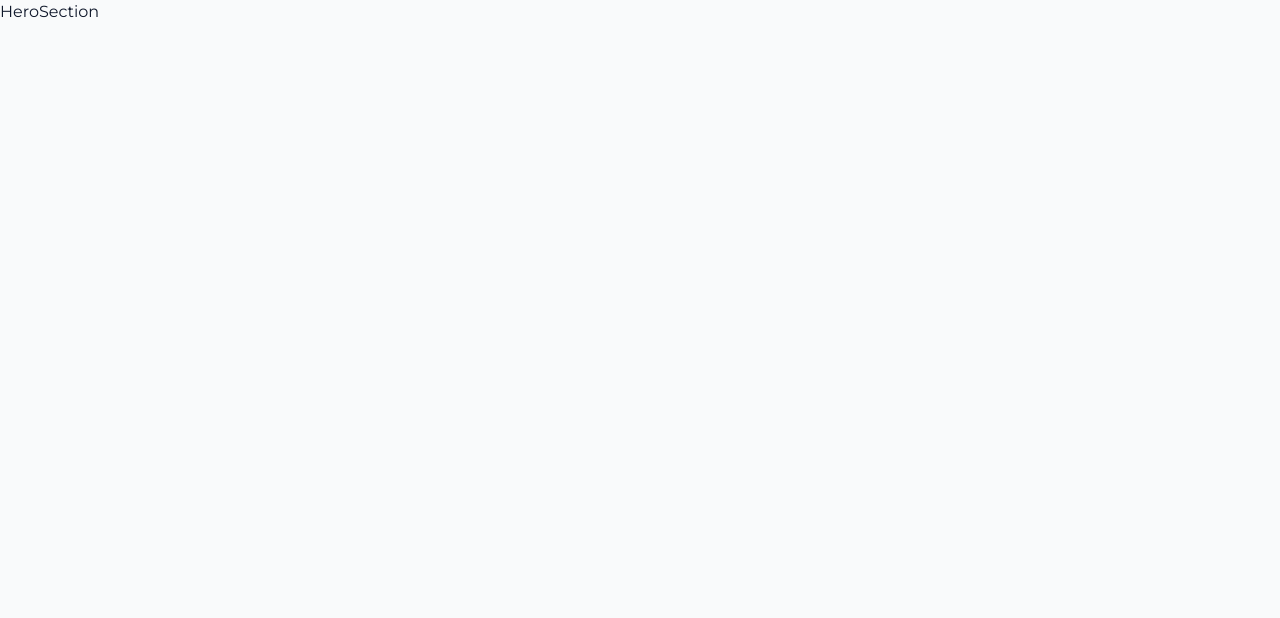
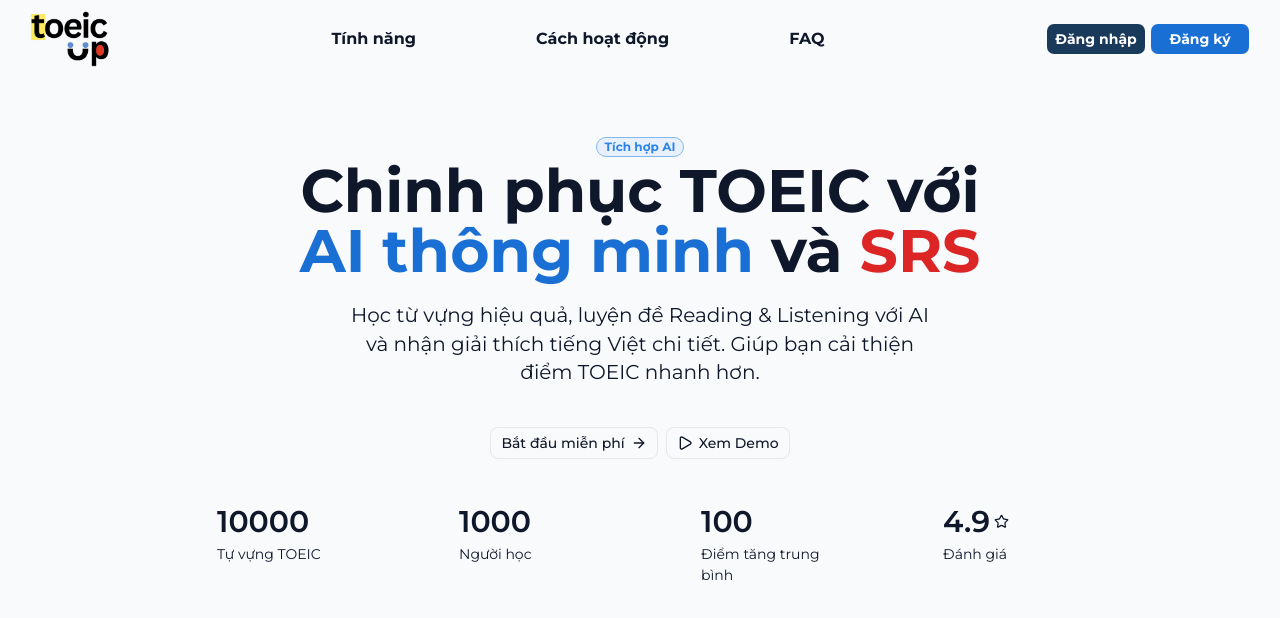
Before and after one commit to vyngochi/ToeicUp, a React (Vite) app: page / in a window 1280 px wide. Shown: the top 618 px of the page. Built offline with nearby package versions, Linux system fonts and the light colour scheme.

Commit message:
feat(landing-page): add new hero section component for landing page

```diff
--- a/src/components/common/LandingHeader.tsx
+++ /dev/null
@@ -1,3 +0,0 @@
-export default function LandingHeader() {
-  return <div>LandingHeader</div>;
-}
--- a/src/components/landing/HeroSection.tsx
+++ b/src/components/landing/HeroSection.tsx
@@ -1,3 +1,55 @@
+import { ArrowRight, Play, Star } from 'lucide-react'
+import { Button } from '../ui/button'
+interface InfoBadgeType {
+  data: number
+  label: string
+  isBorder: boolean
+  icon?: React.ReactNode
+}
 export default function HeroSection() {
-  return <div>HeroSection</div>;
+  const InfoBadge: InfoBadgeType[] = [
+    { data: 10000, label: 'Tự vựng TOEIC', isBorder: true },
+    { data: 1000, label: 'Người học', isBorder: true },
+    { data: 100, label: 'Điểm tăng trung bình', isBorder: true },
+    { data: 4.9, label: 'Đánh giá', isBorder: false, icon: <Star size={15} /> },
+  ]
+  return (
+    <div className="m-5 md:m-20 md:mt-5 lg:m-40 lg:mt-15">
+      <div className="flex items-center justify-center md:pb-1">
+        <div className="w-max rounded-2xl border border-blue-200 bg-blue-50 pr-2 pl-2 text-[12px] font-bold text-blue-400">
+          Tích hợp AI
+        </div>
+      </div>
+      <div className="text-center align-middle text-[28px] font-bold md:mb-5 md:text-5xl lg:text-6xl">
+        Chinh phục TOEIC với{' '}
+        <div>
+          <span className="text-blue-600">AI thông minh</span> và{' '}
+          <span className="text-red-600">SRS</span>
+        </div>
+      </div>
+      <div className="mr-7 ml-7 pb-10 text-justify text-sm md:text-center md:text-[15px] lg:mr-20 lg:ml-20 lg:text-[20px] xl:mr-45 xl:ml-45">
+        Học từ vựng hiệu quả, luyện đề Reading & Listening với AI và nhận giải thích tiếng Việt chi
+        tiết. Giúp bạn cải thiện điểm TOEIC nhanh hơn.
+      </div>
+      <div className="mb-2 flex items-center justify-center gap-2">
+        <Button variant={'outline'} size={'default'}>
+          Bắt đầu miễn phí <ArrowRight />
+        </Button>
+        <Button variant={'outline'} size={'default'}>
+          <Play />
+          Xem Demo
+        </Button>
+      </div>
+      <div className="mt-5 grid grid-cols-2 justify-items-center gap-2 md:grid-cols-4 lg:mt-10">
+        {InfoBadge.map((item) => (
+          <div className={`w-18 flex-col lg:w-30`}>
+            <div className="flex items-center gap-1 font-semibold md:text-[20px] lg:text-[30px]">
+              {item.data} {item.icon ? item.icon : null}
+            </div>
+            <div className="text-[8px] lg:text-[14px]">{item.label}</div>
+          </div>
+        ))}
+      </div>
+    </div>
+  )
 }
--- /dev/null
+++ b/src/components/landing/LandingHeader.tsx
@@ -0,0 +1,40 @@
+import { Button } from '../ui/button'
+import * as S from './styles/Header.styled'
+import Logo from '@/assets/images/toeicup-logo.png'
+import { LayoutPanelLeft } from 'lucide-react'
+
+interface MenuList {
+  id: number
+  screenId: string
+  label: string
+  path?: string
+}
+
+export default function LandingHeader() {
+  const headerMenuList: MenuList[] = [
+    { id: 1, screenId: 'feature', label: 'Tính năng', path: '' },
+    { id: 1, screenId: 'works', label: 'Cách hoạt động', path: '' },
+    { id: 1, screenId: 'faq', label: 'FAQ', path: '' },
+  ]
+  return (
+    <S.HeaderWrapper>
+      <img className="h-auto w-15 md:h-auto md:w-20" src={Logo} />
+      <div className="hidden list-none font-bold sm:flex sm:gap-8 sm:text-[14px] md:gap-15 md:text-[16px] lg:gap-30">
+        {headerMenuList.map((menu) => (
+          <a
+            href={`#${menu.screenId}`}
+            key={menu.id}
+            className="hover:cursor-pointer hover:text-amber-400"
+          >
+            {menu.label}
+          </a>
+        ))}
+      </div>
+      <div className="hidden sm:flex sm:gap-1">
+        <Button className="w-25 bg-(--color-navy-600) font-bold">Đăng nhập</Button>
+        <Button className="w-25 bg-(--color-blue-600) font-bold">Đăng ký</Button>
+      </div>
+      <LayoutPanelLeft className="font-bold hover:text-amber-400 sm:hidden" />
+    </S.HeaderWrapper>
+  )
+}
--- /dev/null
+++ b/src/components/landing/styles/Header.styled.tsx
@@ -0,0 +1,10 @@
+import styled from 'styled-components'
+
+export const HeaderWrapper = styled.div`
+  padding: 10px 30px 10px 30px;
+  width: 100%;
+  display: flex;
+  justify-content: space-between;
+  align-items: center;
+  border-bottom: 1px solid var(--color-gray-200);
+`
--- a/src/index.css
+++ b/src/index.css
@@ -1,23 +1,23 @@
-@import "tailwindcss";
-@import "tw-animate-css";
-@import "shadcn/tailwind.css";
-@import "@fontsource-variable/geist";
+@import 'tailwindcss';
+@import 'tw-animate-css';
+@import 'shadcn/tailwind.css';
+@import '@fontsource-variable/geist';
 
 @font-face {
-  font-family: "Montserrat";
-  src: url("src/assets/fonts/Montserrat/Montserrat-VariableFont_wght.ttf");
+  font-family: 'Montserrat';
+  src: url('src/assets/fonts/Montserrat/Montserrat-VariableFont_wght.ttf');
 }
 
 @font-face {
-  font-family: "Montserrat-Italic";
-  src: url("src/assets/fonts/Montserrat/Montserrat-Italic-VariableFont_wght.ttf");
+  font-family: 'Montserrat-Italic';
+  src: url('src/assets/fonts/Montserrat/Montserrat-Italic-VariableFont_wght.ttf');
   font-style: italic;
 }
 
 @theme {
   /* ── Font ── */
-  --font-normal: "Montserrat", sans-serif;
-  --font-italic: "Montserrat-Italic", sans-serif;
+  --font-normal: 'Montserrat', sans-serif;
+  --font-italic: 'Montserrat-Italic', sans-serif;
 
   /* ── Brand: Navy ── */
   --color-navy-50: #e8edf3;
@@ -153,6 +153,7 @@
 
   html,
   body {
+    scroll-behavior: smooth;
     font-family: var(--font-normal);
   }
 }
--- a/src/pages/LandingPage.tsx
+++ b/src/pages/LandingPage.tsx
@@ -1,9 +1,12 @@
-import HeroSection from "@/components/landing/HeroSection";
+import HeroSection from '@/components/landing/HeroSection'
+import LandingHeader from '@/components/landing/LandingHeader'
 
 export default function LandingPage() {
   return (
     <>
+      <LandingHeader />
       <HeroSection />
+      <div id="works" style={{ height: '100vh' }}></div>
     </>
-  );
+  )
 }
```
Also changed, not shown: src/components/landing/LandingFooter.tsx (renamed from src/components/common/LandingFooter.tsx), 1 other file (tests, documents, lock files or other folders).
